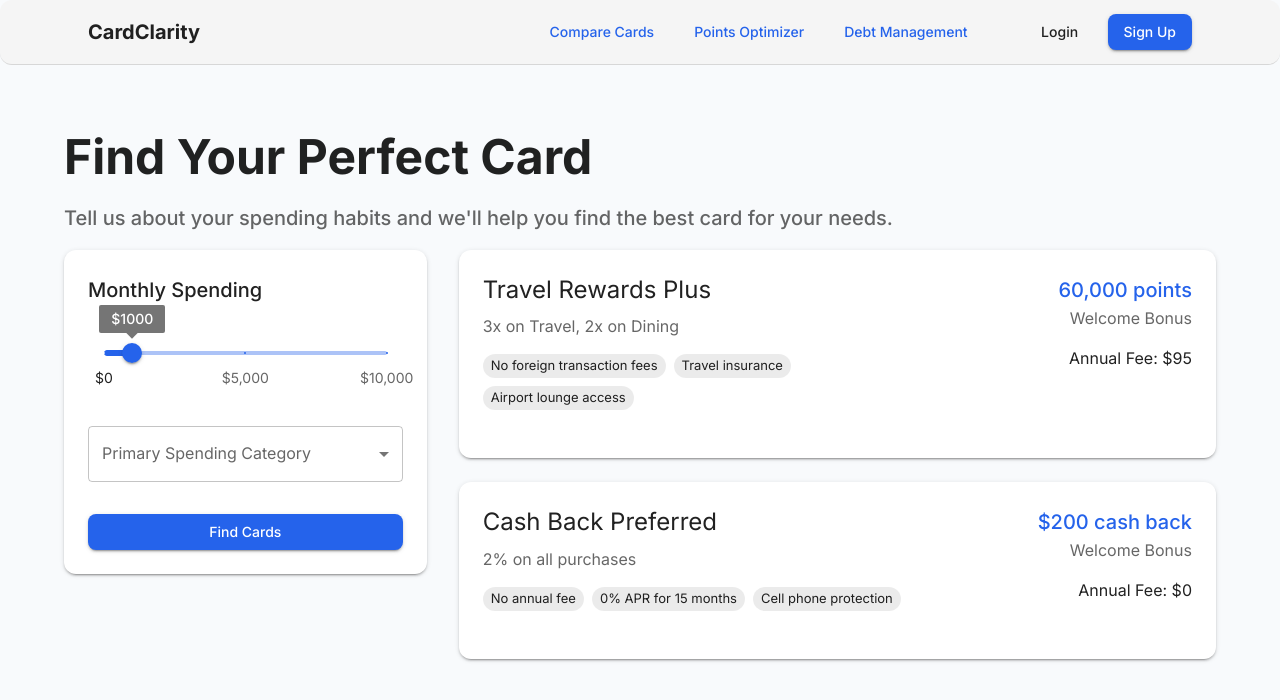
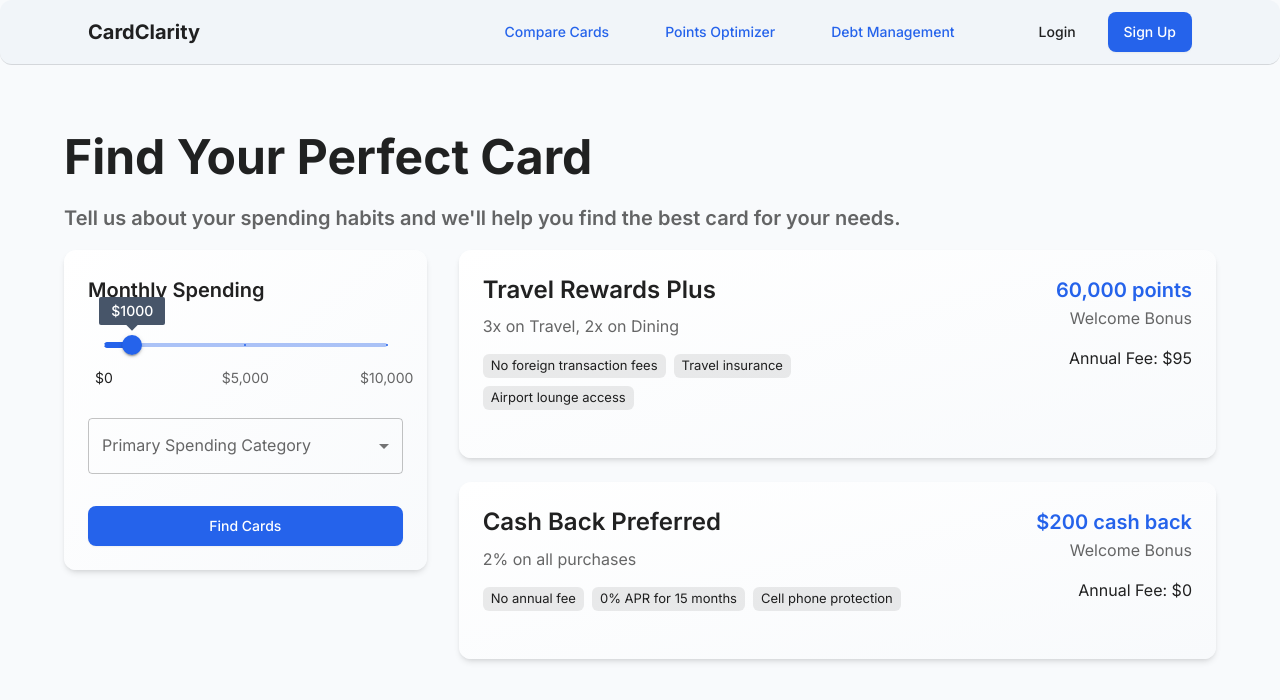
Before and after one commit to nickjackson801/card-clarity, a React (Vite) app: page /card-clarity/compare in a window 1280 px wide. Shown: the top 700 px of the page. Built offline with nearby package versions, Linux system fonts and the light colour scheme.

Commit message:
Update theme colors and component styles, fix Monthly Spending layout

```diff
--- a/src/App.tsx
+++ b/src/App.tsx
@@ -14,11 +14,13 @@ const theme = createTheme({
       main: '#2563eb',
       light: '#60a5fa',
       dark: '#1d4ed8',
+      contrastText: '#ffffff',
     },
     secondary: {
       main: '#db2777',
       light: '#ec4899',
       dark: '#be185d',
+      contrastText: '#ffffff',
     },
     background: {
       default: '#f8fafc',
@@ -26,9 +28,25 @@ const theme = createTheme({
     },
     success: {
       main: '#059669',
+      light: '#34d399',
+      dark: '#047857',
     },
     error: {
       main: '#dc2626',
+      light: '#ef4444',
+      dark: '#b91c1c',
+    },
+    grey: {
+      50: '#f8fafc',
+      100: '#f1f5f9',
+      200: '#e2e8f0',
+      300: '#cbd5e1',
+      400: '#94a3b8',
+      500: '#64748b',
+      600: '#475569',
+      700: '#334155',
+      800: '#1e293b',
+      900: '#0f172a',
     },
   },
   typography: {
@@ -42,6 +60,21 @@ const theme = createTheme({
     h3: {
       fontWeight: 600,
     },
+    h4: {
+      fontWeight: 600,
+    },
+    h5: {
+      fontWeight: 600,
+    },
+    h6: {
+      fontWeight: 600,
+    },
+    subtitle1: {
+      fontWeight: 500,
+    },
+    button: {
+      fontWeight: 500,
+    },
   },
   components: {
     MuiButton: {
@@ -50,6 +83,13 @@ const theme = createTheme({
           borderRadius: '8px',
           textTransform: 'none',
           fontWeight: 500,
+          padding: '8px 16px',
+        },
+        contained: {
+          boxShadow: '0 1px 2px 0 rgb(0 0 0 / 0.05)',
+          '&:hover': {
+            boxShadow: '0 4px 6px -1px rgb(0 0 0 / 0.1), 0 2px 4px -2px rgb(0 0 0 / 0.1)',
+          },
         },
       },
     },
@@ -57,6 +97,28 @@ const theme = createTheme({
       styleOverrides: {
         root: {
           borderRadius: '12px',
+        },
+        elevation1: {
+          boxShadow: '0 1px 3px 0 rgb(0 0 0 / 0.1), 0 1px 2px -1px rgb(0 0 0 / 0.1)',
+        },
+        elevation2: {
+          boxShadow: '0 4px 6px -1px rgb(0 0 0 / 0.1), 0 2px 4px -2px rgb(0 0 0 / 0.1)',
+        },
+      },
+    },
+    MuiTextField: {
+      styleOverrides: {
+        root: {
+          '& .MuiOutlinedInput-root': {
+            borderRadius: '8px',
+          },
+        },
+      },
+    },
+    MuiChip: {
+      styleOverrides: {
+        root: {
+          borderRadius: '6px',
         },
       },
     },
--- a/src/pages/CardComparison.tsx
+++ b/src/pages/CardComparison.tsx
@@ -69,11 +69,15 @@ const CardComparison = () => {
             animate={{ opacity: 1, x: 0 }}
             transition={{ duration: 0.5, delay: 0.2 }}
           >
-            <Paper sx={{ p: 3 }} elevation={2}>
-              <Typography variant="h6" gutterBottom sx={{ mb: 4 }}>
+            <Paper sx={{
+              p: 3,
+              background: 'linear-gradient(to bottom right, #ffffff, #f8fafc)',
+              boxShadow: '0 4px 6px -1px rgb(0 0 0 / 0.1), 0 2px 4px -2px rgb(0 0 0 / 0.1)',
+            }} elevation={2}>
+              <Typography variant="h6" gutterBottom sx={{ mb: 3 }}>
                 Monthly Spending
               </Typography>
-              <Box sx={{ px: 2, mt: 4 }}>
+              <Box sx={{ px: 2 }}>
                 <Slider
                   value={spendingAmount}
                   onChange={(_, value) => setSpendingAmount(value as number)}
@@ -87,6 +91,11 @@ const CardComparison = () => {
                     { value: 5000, label: '$5,000' },
                     { value: 10000, label: '$10,000' },
                   ]}
+                  sx={{
+                    '& .MuiSlider-markLabel': {
+                      mt: 1,
+                    },
+                  }}
                 />
               </Box>
 
@@ -130,9 +139,12 @@ const CardComparison = () => {
                   <Paper
                     sx={{
                       p: 3,
+                      background: 'linear-gradient(to bottom right, #ffffff, #f8fafc)',
+                      boxShadow: '0 4px 6px -1px rgb(0 0 0 / 0.1), 0 2px 4px -2px rgb(0 0 0 / 0.1)',
                       '&:hover': {
                         transform: 'translateY(-4px)',
-                        transition: 'transform 0.3s ease-in-out',
+                        transition: 'transform 0.3s ease-in-out, box-shadow 0.3s ease-in-out',
+                        boxShadow: '0 10px 15px -3px rgb(0 0 0 / 0.1), 0 4px 6px -4px rgb(0 0 0 / 0.1)',
                       },
                     }}
                     elevation={2}
```
